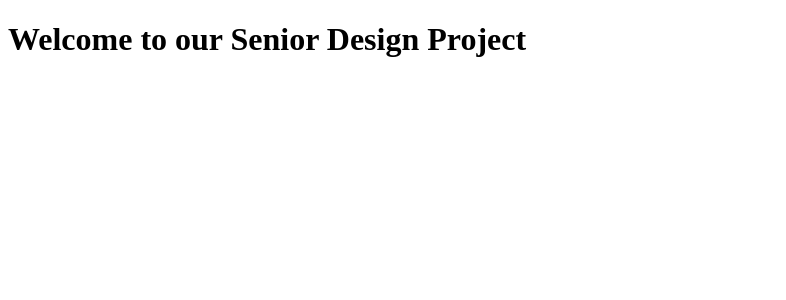
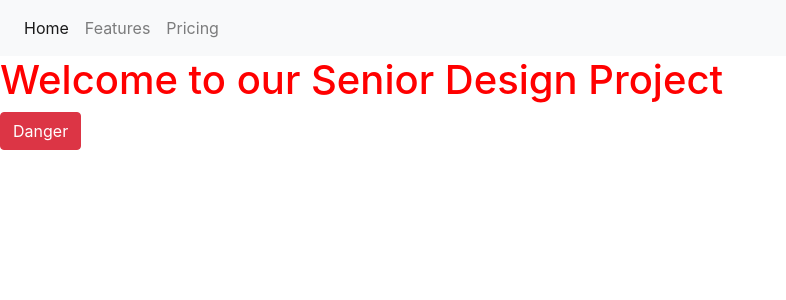
Before and after one commit to tced/myproject, a Django app: page /home/ in a window 1280 px wide. Shown: the top 300 px of the page, without its empty margins (0-786 px from the left). Run offline with Django 3.2, Linux system fonts and the light colour scheme; some libraries are stand-ins or nearby versions.

Commit message:
added django files

```diff
--- a/templates/base.html
+++ b/templates/base.html
@@ -1,15 +1,44 @@
 <!DOCTYPE html>
-{% load static%}
+{% load static %}
 
 <head>
 	<title>CS179G Senior Design Project</title>
 
-	<link ref='stylesheet' type = 'text/css' href = "{% static 'css/styles.css' %}">
+	<!--NEED FOR THIS BOOTSTRAP-->
+	<link rel="stylesheet" href="https://stackpath.bootstrapcdn.com/bootstrap/4.1.3/css/bootstrap.min.css" integrity="sha384-MCw98/SFnGE8fJT3GXwEOngsV7Zt27NXFoaoApmYm81iuXoPkFOJwJ8ERdknLPMO" crossorigin="anonymous">
+
+	<link rel='stylesheet' type = 'text/css' href = "{% static 'css/styles.css' %}">
 </head>
 
 <body>
+	<!--navigation bar located in front page -->
+	<nav class="navbar navbar-expand-lg navbar-light bg-light">
+  		<button class="navbar-toggler" type="button" data-toggle="collapse" data-target="#navbarNav" aria-controls="navbarNav" aria-expanded="false" aria-label="Toggle navigation">
+    <span class="navbar-toggler-icon"></span>
+  		</button>
+  		<div class="collapse navbar-collapse" id="navbarNav">
+    		<ul class="navbar-nav">
+      			<li class="nav-item active">
+        			<a class="nav-link" href="#">Home <span class="sr-only">(current)</span></a>
+      			</li>
+      			<li class="nav-item">
+        			<a class="nav-link" href="#">Features</a>
+      			</li>
+      			<li class="nav-item">
+        			<a class="nav-link" href="#">Pricing</a>
+      			</li>
+    		</ul>
+  		</div>
+	</nav>
 	{% block content %}
 	  <!--this will be overwritten that defines base.html -->
 	{% endblock %}
+
+<!--NEED THESE FOR BOOTSTRAP -->
+<script src="https://code.jquery.com/jquery-3.3.1.slim.min.js" integrity="sha384-q8i/X										+965DzO0rT7abK41JStQIAqVgRVzpbzo5smXKp4YfRvH+8abtTE1Pi6jizo" crossorigin="anonymous"></script>
+<script src="https://cdnjs.cloudflare.com/ajax/libs/popper.js/1.14.3/umd/popper.min.js" integrity="							sha384-ZMP7rVo3mIykV+2+9J3UJ46jBk0WLaUAdn689aCwoqbBJiSnjAK/l8WvCWPIPm49" crossorigin="anonymous"></script>
+	<!--JAVASCRIPT FOR BOOTSTRAP -->
+	<script src="https://stackpath.bootstrapcdn.com/bootstrap/4.1.3/js/bootstrap.min.js" integrity="sha384-ChfqqxuZUCnJSK3+MXmPNIyE6ZbWh2IMqE241rYiqJxyMiZ6OW/JmZQ5stwEULTy" crossorigin="anonymous"></script>
 </body>
+
 </html>
--- a/templates/home.html
+++ b/templates/home.html
@@ -2,4 +2,5 @@
 
 {% block content %}
 <h1> Welcome to our Senior Design Project </h1>
+<button type="button" class="btn btn-danger">Danger</button>
 {% endblock %}
```
Also changed, not shown: templates/includes/base.html (deleted, +0 -40 lines), templates/includes/home.html (deleted, +0 -24 lines).
